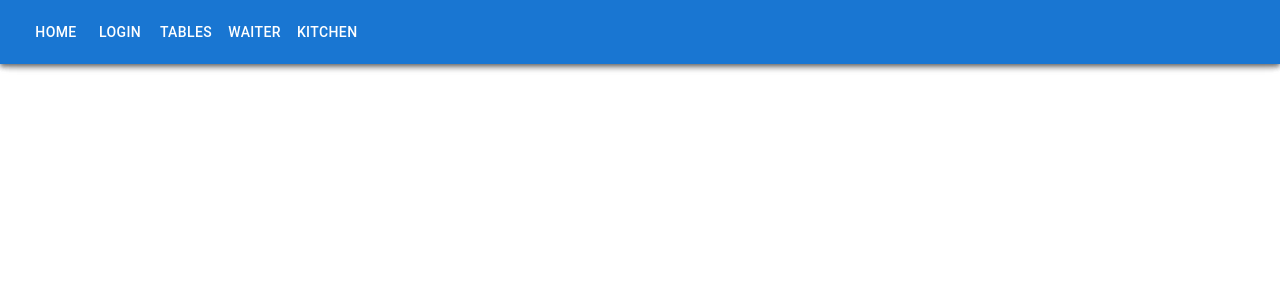
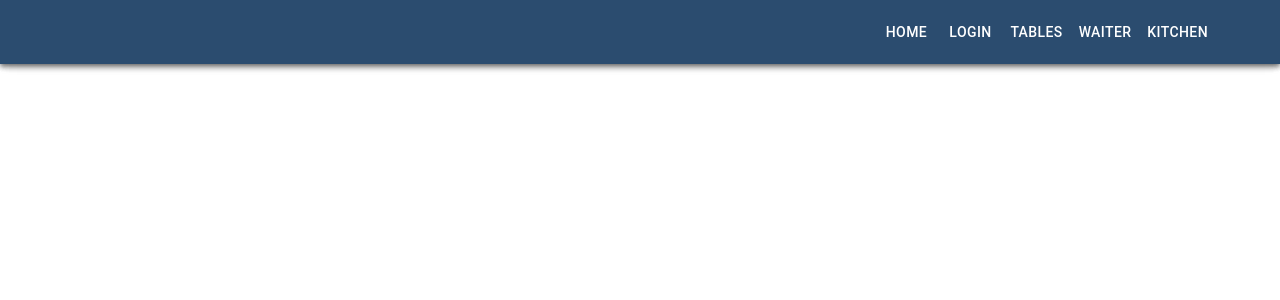
Before and after one commit to asiulijka/pizzeria-portal, a React (Create React App) app: page / in a window 1280 px wide. Shown: the top 300 px of the page. Built offline with nearby package versions, Linux system fonts and the light colour scheme; the HTML template or start-up script is replaced by a standard one.

Commit message:
21.4 Add views using aterial UI

```diff
--- a/server.js
+++ b/server.js
@@ -19,7 +19,7 @@ server.get(/^\/panel.*/, (req,res) =>{
   if(fs.existsSync(filePath)){
     res.sendFile(filePath);
   } else {
-    res.sendFile(path.join(__dirname+'/build/index.html'));
+    res.sendFile(path.join(__dirname+'/build/front/index.html'));
   }
 });
 
--- a/src/App.js
+++ b/src/App.js
@@ -15,12 +15,21 @@ import WaiterOrder from './components/views/Waiter/WaiterOrder';
 import Kitchen from './components/views/Kitchen/Kitchen';
 
 import { StylesProvider } from '@mui/styles';
+import { createTheme, ThemeProvider } from '@mui/material/styles';
+
+const theme = createTheme({
+  palette: {
+    primary: { main: '#2B4C6F' },
+    // secondary: {main: '#11cb5f'},
+  },
+});
 
 function App() {
 
   return (
     <BrowserRouter>
       <StylesProvider injectFirst>
+        <ThemeProvider theme={theme}>
           <MainLayout>
             <Switch>
               <Route exact path={`${process.env.PUBLIC_URL}/`} component={MainLayout} />
@@ -41,6 +50,7 @@ function App() {
               <Route exact path={process.env.PUBLIC_URL + '/kitchen'} component={Kitchen} />
             </Switch>
           </MainLayout>
+        </ThemeProvider>
       </StylesProvider>
     </BrowserRouter>
 
--- a/src/components/layout/MainLayout/MainLayout.js
+++ b/src/components/layout/MainLayout/MainLayout.js
@@ -3,18 +3,22 @@ import PropTypes from 'prop-types';
 import PageNav from '../PageNav/PageNav';
 import AppBar from '@mui/material/AppBar';
 import Toolbar from '@mui/material/Toolbar';
+import Container from '@mui/material/Container';
 
 
 const MainLayout = ({children}) => (
   <div className="MainLayout">
     <AppBar>
-      <Toolbar>
-        <PageNav />
-      </Toolbar>
+      <Container maxWidth='lg'>
+        <Toolbar disableGutters>
+          <PageNav />
+        </Toolbar>
+      </Container>
     </AppBar>
-    <Toolbar />
-
-    {children}
+    <Container maxWidth='lg'>
+      <Toolbar />
+      {children}
+    </Container>
   </div>
 );
 
--- a/src/components/layout/PageNav/PageNav.js
+++ b/src/components/layout/PageNav/PageNav.js
@@ -2,15 +2,16 @@ import React from 'react';
 // import PropTypes from 'prop-types';
 import {NavLink} from 'react-router-dom';
 import Button from '@mui/material/Button';
+import styles from './PageNav.module.scss';
 
 
 const PageNav = () => (
-  <nav>
-    <Button color="inherit" component={NavLink} exact to={`${process.env.PUBLIC_URL}/`} activeClassName='active'> Home </Button>
-    <Button color="inherit" component={NavLink} to={`${process.env.PUBLIC_URL}/login`} activeClassName='active'> Login </Button>
-    <Button color="inherit" component={NavLink} to={`${process.env.PUBLIC_URL}/tables`} activeClassName='active'> Tables </Button>
-    <Button color="inherit" component={NavLink} to={`${process.env.PUBLIC_URL}/waiter`} activeClassName='active'> Waiter </Button>
-    <Button color="inherit" component={NavLink} to={`${process.env.PUBLIC_URL}/kitchen`} activeClassName='active'> Kitchen </Button>
+  <nav className={styles.component}>
+    <Button className={styles.link} color="inherit" component={NavLink} exact to={`${process.env.PUBLIC_URL}/`} activeClassName='active'> Home </Button>
+    <Button className={styles.link} color="inherit" component={NavLink} to={`${process.env.PUBLIC_URL}/login`} activeClassName='active'> Login </Button>
+    <Button className={styles.link} color="inherit" component={NavLink} to={`${process.env.PUBLIC_URL}/tables`} activeClassName='active'> Tables </Button>
+    <Button className={styles.link} color="inherit" component={NavLink} to={`${process.env.PUBLIC_URL}/waiter`} activeClassName='active'> Waiter </Button>
+    <Button className={styles.link} color="inherit" component={NavLink} to={`${process.env.PUBLIC_URL}/kitchen`} activeClassName='active'> Kitchen </Button>
   </nav>
 );
 
--- a/src/components/layout/PageNav/PageNav.module.scss
+++ b/src/components/layout/PageNav/PageNav.module.scss
@@ -1,5 +1,10 @@
-// @import '../../../styles/settings.scss';
+.component {
+  // padding: $base-size 0;
+  margin-left: auto;
+}
 
-// .Button {
-//   text: white;
+// .link {
+  // color: inherit;
+  // background-color: red;
+  // padding-left: 200px;
 // }
```
Lines whose indentation alone changed are shown as unchanged.
